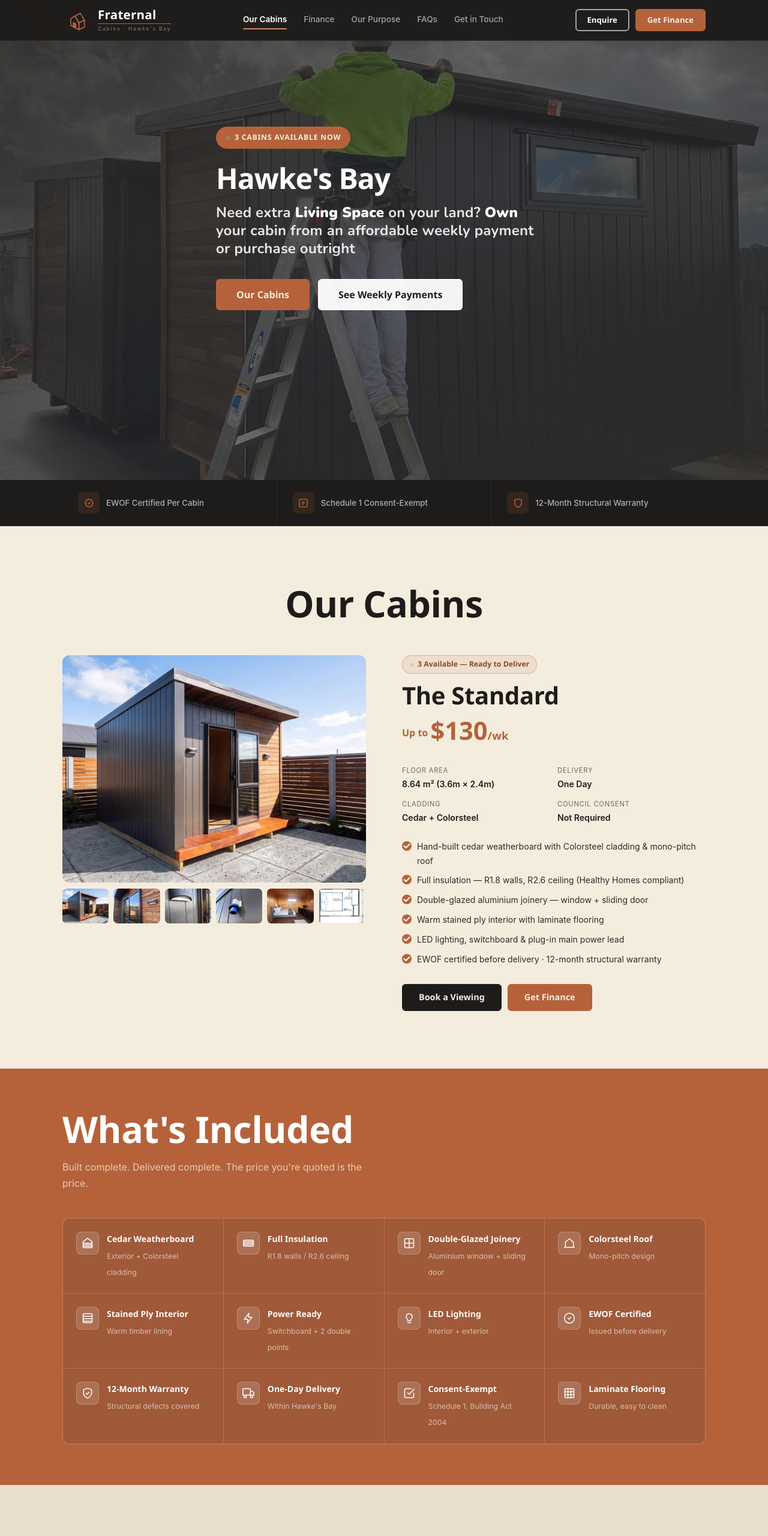
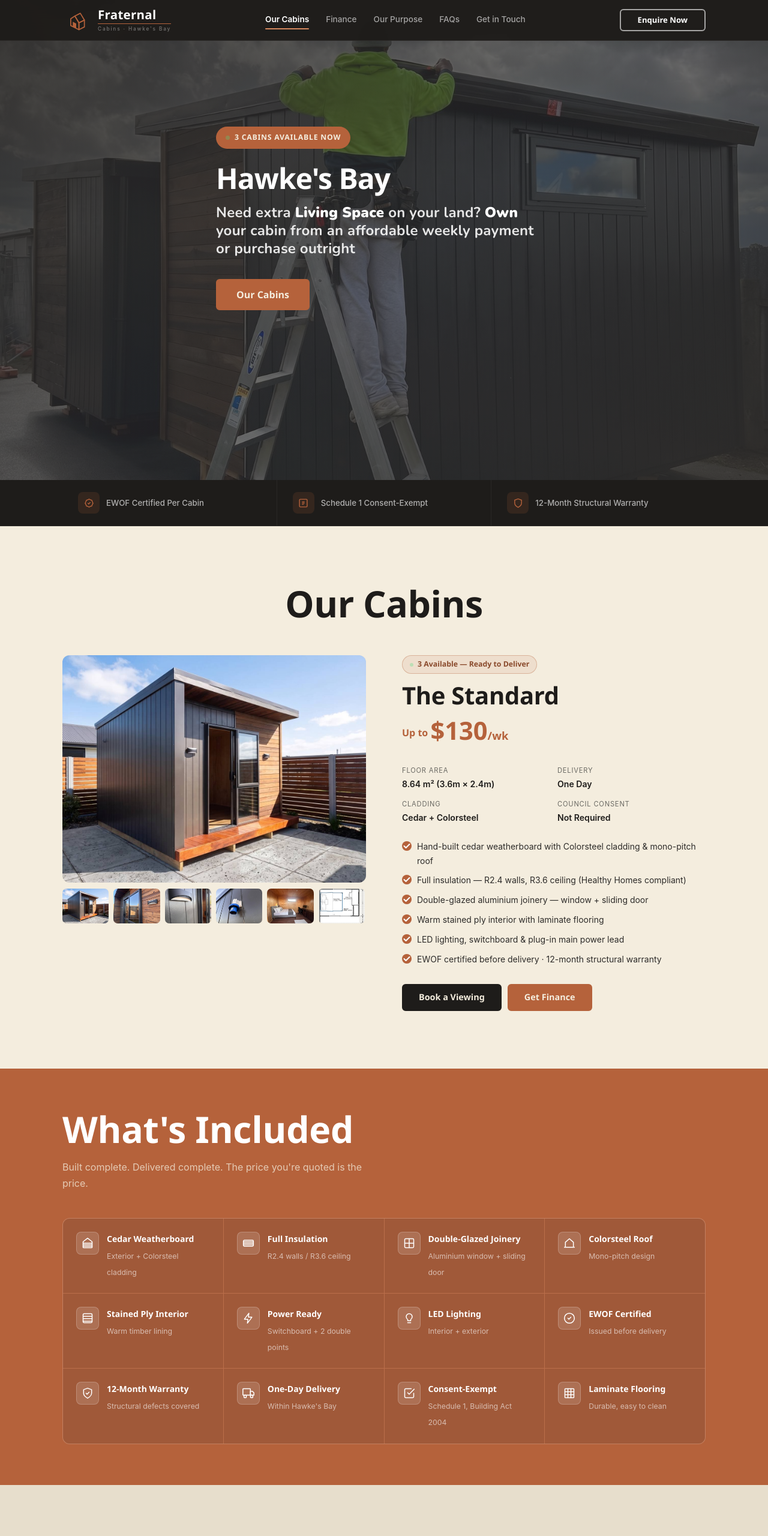
Before and after one commit to fraternalltd/fraternal, a plain HTML site: page index.html in a window 1280 px wide. Shown: the top 2560 px of the page at 60% size. Drawn offline with nearby package versions, Linux system fonts and the light colour scheme.

Commit message:
Add files via upload

```diff
--- a/index.html
+++ b/index.html
@@ -455,7 +455,7 @@
       <span class="logo-text"><span class="logo-name">Fraternal</span><span class="logo-rule-el"></span><span class="logo-desc">Cabins &middot; Hawke's Bay</span></span>
     </a>
     <ul class="nav-links"><li><a href="#cabins">Our Cabins</a></li><li><a href="#finance">Finance</a></li><li><a href="#about-problem">Our Purpose</a></li><li><a href="#faq">FAQs</a></li><li><a href="#contact">Get in Touch</a></li></ul>
-    <div class="nav-actions"><a href="#contact" class="btn btn-white-outline" style="padding:10px 18px;font-size:.82rem;">Enquire</a><a href="https://apply.mtf.co.nz/?originatorid=2173" target="_blank" rel="noopener noreferrer" class="btn btn-cedar" style="padding:10px 18px;font-size:.82rem;">Get Finance</a></div>
+    <div class="nav-actions"><a href="#contact" class="btn btn-white-outline" style="padding:10px 28px;font-size:.82rem;">Enquire Now</a></div>
     <button class="burger" onclick="toggleDrawer()" aria-label="Open navigation menu" aria-expanded="false"><span></span><span></span><span></span></button>
   </div>
 </nav>
@@ -470,7 +470,7 @@
     <div class="hero-pill"><span class="hero-pill-dot"></span>3 Cabins Available Now</div>
     <h2 class="hero-location">Hawke's Bay</h2>
     <p class="hero-own" style="font-family:'Nunito',sans-serif;font-size:clamp(1.15rem,2.5vw,1.5rem);font-weight:400;text-transform:none;letter-spacing:.01em;line-height:1.25">Need extra <strong>Living Space</strong> on your land? <strong>Own</strong> your cabin from an affordable weekly payment or purchase outright</p>
-    <div class="hero-btns"><a href="#cabins" class="btn btn-cedar">Our Cabins</a><a href="#finance" class="btn btn-hero-sec">See Weekly Payments</a></div>
+    <div class="hero-btns"><a href="#cabins" class="btn btn-cedar">Our Cabins</a></div>
 
   </div></div>
   <div class="hero-upload-wrap edit-only"><button class="upload-btn" onclick="document.getElementById('heroBgInput').click()"><svg width="14" height="14" fill="none" stroke="currentColor" stroke-width="2" viewBox="0 0 24 24"><path d="M21 15v4a2 2 0 01-2 2H5a2 2 0 01-2-2v-4M17 8l-5-5-5 5M12 3v12"/></svg>Change Background Photo</button></div>
@@ -495,7 +495,7 @@
       <h2>The Standard</h2>
       <div class="price-row"><span class="price-main"><small style="font-size:1rem;font-weight:600;vertical-align:middle">Up to </small>$130<small style="font-size:1.15rem;font-weight:700">/wk</small></span></div>
       <div class="specs"><div class="spec"><span class="spec-l">Floor Area</span><span class="spec-v">8.64 m&sup2; (3.6m &times; 2.4m)</span></div><div class="spec"><span class="spec-l">Delivery</span><span class="spec-v">One Day</span></div><div class="spec"><span class="spec-l">Cladding</span><span class="spec-v">Cedar + Colorsteel</span></div><div class="spec"><span class="spec-l">Council Consent</span><span class="spec-v">Not Required</span></div></div>
-      <ul class="feat-list"><li>Hand-built cedar weatherboard with Colorsteel cladding &amp; mono-pitch roof</li><li>Full insulation &mdash; R1.8 walls, R2.6 ceiling (Healthy Homes compliant)</li><li>Double-glazed aluminium joinery &mdash; window + sliding door</li><li>Warm stained ply interior with laminate flooring</li><li>LED lighting, switchboard &amp; plug-in main power lead</li><li>EWOF certified before delivery &middot; 12-month structural warranty</li></ul>
+      <ul class="feat-list"><li>Hand-built cedar weatherboard with Colorsteel cladding &amp; mono-pitch roof</li><li>Full insulation &mdash; R2.4 walls, R3.6 ceiling (Healthy Homes compliant)</li><li>Double-glazed aluminium joinery &mdash; window + sliding door</li><li>Warm stained ply interior with laminate flooring</li><li>LED lighting, switchboard &amp; plug-in main power lead</li><li>EWOF certified before delivery &middot; 12-month structural warranty</li></ul>
       <div class="cabin-ctas"><a href="#contact" class="btn btn-black">Book a Viewing</a><a href="https://apply.mtf.co.nz/?originatorid=2173" target="_blank" rel="noopener noreferrer" class="btn btn-cedar">Get Finance</a></div>
     </div>
   </div>
@@ -504,7 +504,7 @@
   <h2 class="sh" style="color:#fff;margin-bottom:16px">What's Included</h2><p class="amen-intro">Built complete. Delivered complete. The price you're quoted is the price.</p>
   <div class="amen-grid fu">
     <div class="amen-cell"><div class="amen-ico"><svg width="20" height="20" fill="none" stroke="#fff" stroke-width="1.8" stroke-linecap="round" stroke-linejoin="round" viewBox="0 0 24 24"><path d="M3 9l9-7 9 7v11a1 1 0 01-1 1H4a1 1 0 01-1-1z"/><path d="M3 12h18M3 15h18M3 18h18"/></svg></div><div><span class="amen-title">Cedar Weatherboard</span><span class="amen-sub">Exterior + Colorsteel cladding</span></div></div>
-    <div class="amen-cell"><div class="amen-ico"><svg width="20" height="20" fill="none" stroke="#fff" stroke-width="1.8" stroke-linecap="round" stroke-linejoin="round" viewBox="0 0 24 24"><path d="M2 9h20M2 12h20M2 15h20"/><rect x="2" y="6" width="20" height="12" rx="2"/></svg></div><div><span class="amen-title">Full Insulation</span><span class="amen-sub">R1.8 walls / R2.6 ceiling</span></div></div>
+    <div class="amen-cell"><div class="amen-ico"><svg width="20" height="20" fill="none" stroke="#fff" stroke-width="1.8" stroke-linecap="round" stroke-linejoin="round" viewBox="0 0 24 24"><path d="M2 9h20M2 12h20M2 15h20"/><rect x="2" y="6" width="20" height="12" rx="2"/></svg></div><div><span class="amen-title">Full Insulation</span><span class="amen-sub">R2.4 walls / R3.6 ceiling</span></div></div>
     <div class="amen-cell"><div class="amen-ico"><svg width="20" height="20" fill="none" stroke="#fff" stroke-width="1.8" stroke-linecap="round" stroke-linejoin="round" viewBox="0 0 24 24"><rect x="3" y="3" width="18" height="18" rx="2"/><path d="M3 12h18M12 3v18"/></svg></div><div><span class="amen-title">Double-Glazed Joinery</span><span class="amen-sub">Aluminium window + sliding door</span></div></div>
     <div class="amen-cell"><div class="amen-ico"><svg width="20" height="20" fill="none" stroke="#fff" stroke-width="1.8" stroke-linecap="round" stroke-linejoin="round" viewBox="0 0 24 24"><path d="M2 20h20M4 20V10l8-7 8 7v10"/></svg></div><div><span class="amen-title">Colorsteel Roof</span><span class="amen-sub">Mono-pitch design</span></div></div>
     <div class="amen-cell"><div class="amen-ico"><svg width="20" height="20" fill="none" stroke="#fff" stroke-width="1.8" stroke-linecap="round" stroke-linejoin="round" viewBox="0 0 24 24"><rect x="3" y="3" width="18" height="18" rx="2"/><path d="M3 8h18M3 13h18M3 18h18"/></svg></div><div><span class="amen-title">Stained Ply Interior</span><span class="amen-sub">Warm timber lining</span></div></div>
@@ -529,14 +529,14 @@
 </div></section>
 <section id="finance"><div class="wrap"><div class="fin-grid">
   <div class="fin-info fu">
-    <h2 class="fin-display">Finance</h2>
+    <h2 class="fin-display">Need Finance?</h2>
     <p class="fin-subtitle">Fast approvals. Weekly payments. Backed by MTF Napier.</p>
-    <div class="own-callout">You own it at the end.<span>Every weekly payment builds toward something that's yours &mdash; no landlord, no lease, no rent review. <em>Own it in four years.</em></span></div>
+    <div class="own-callout">You own it at the end.<span>Every weekly payment builds toward something that's yours. <em>Own it in four years.</em></span></div>
     <p>We've teamed up with MTF Napier to make it straightforward. Apply online in minutes and get your exact weekly amount confirmed.</p>
     <div class="mtf-badge"><img loading="lazy" src="./mtf-logo.png" alt="MTF Napier" style="height:52px;width:auto;flex-shrink:0"><span>Finance arranged through <strong>MTF Napier</strong> &mdash; apply online in minutes, get your exact weekly amount confirmed</span></div>
   </div>
   <div class="fu"><div class="calc-card">
-    <h3>Payment Estimator</h3>
+    <h3>Weekly Payment Estimator</h3>
     <div class="fg"><label>Cabin Price ($)</label><input type="number" id="cPrice" value="20000" min="1000" step="500" oninput="calcPay()"></div>
     <div class="fg"><label>Deposit (%)</label><input type="number" id="cDep" value="5" min="0" max="100" oninput="calcPay()"></div>
     <div class="fg"><label>Loan Term</label><select id="cTerm" onchange="calcPay()"><option value="2">2 years</option><option value="3">3 years</option><option value="4" selected>4 years</option><option value="5">5 years</option></select></div>
```
